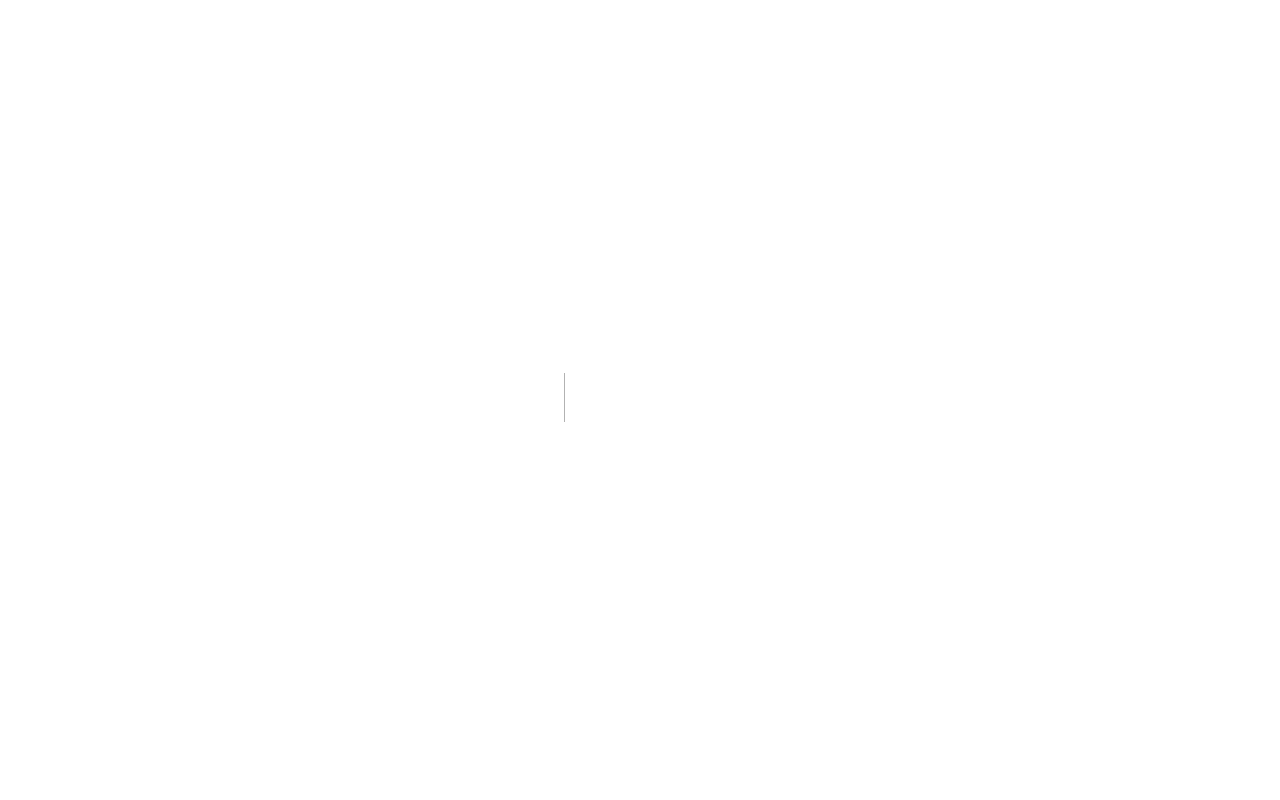
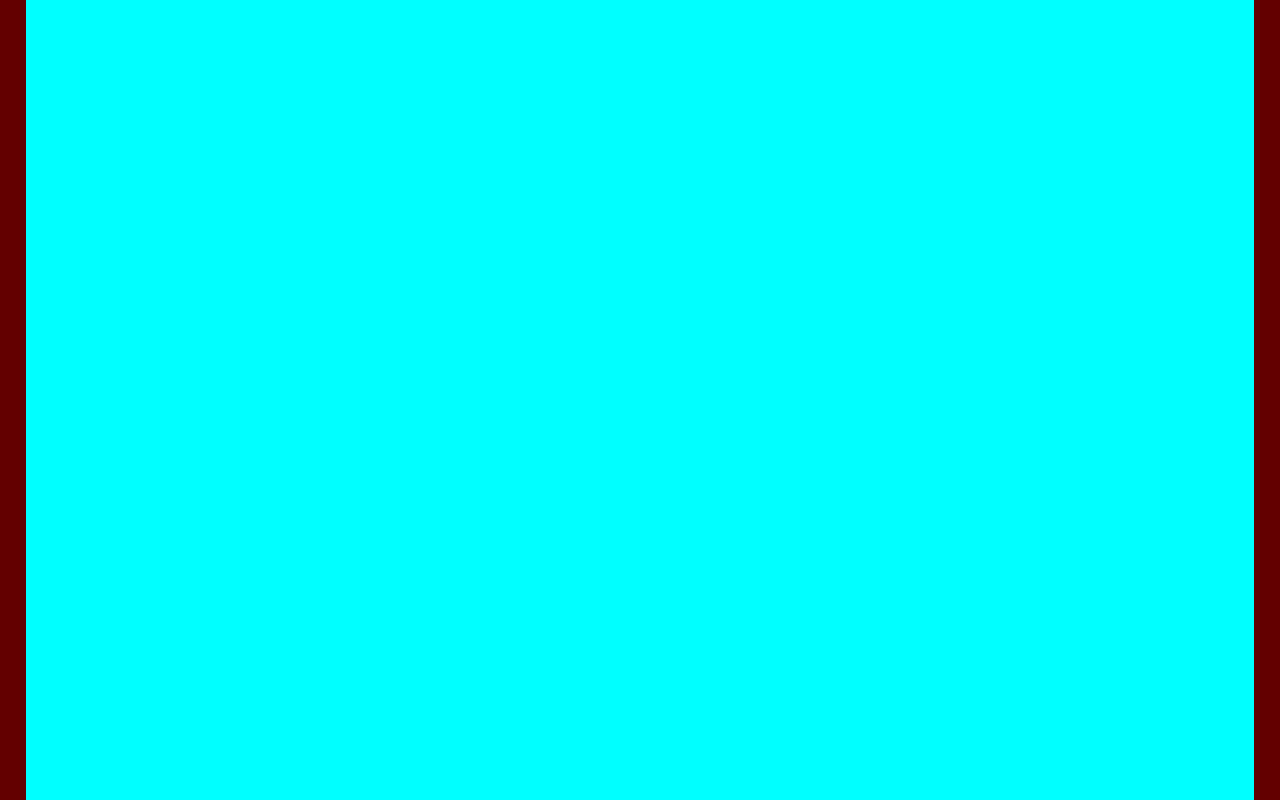
Before and after one commit to willian-pessoa/portfolio-willian-pessoa, a Next.js app: page /playground in a window 1280 px wide. Before the commit this address had no page. Built offline with nearby package versions, Linux system fonts and the light colour scheme.

Commit message:
criado pagina de teste para construção componente de carousel

```diff
--- /dev/null
+++ b/src/app/playground/page.jsx
@@ -0,0 +1,13 @@
+import React from "react";
+
+import Carousel from "@/components/sharedComponents/Carousel/Carousel";
+
+const Playground = () => {
+  return (
+    <div>
+      <Carousel />
+    </div>
+  );
+};
+
+export default Playground;
--- /dev/null
+++ b/src/components/sharedComponents/Carousel/Carousel.jsx
@@ -0,0 +1,15 @@
+import React from 'react'
+
+import "./Carousel.scss"
+
+const Carousel = () => {
+  return (
+    <div className='container-pai'>
+      <div className="carousel">
+
+      </div>
+    </div>
+  )
+}
+
+export default Carousel
--- /dev/null
+++ b/src/components/sharedComponents/Carousel/Carousel.scss
@@ -0,0 +1,14 @@
+.container-pai{
+  width: 100vw;
+  height: 100vh;
+  display: flex;
+  justify-content: center;
+  align-items: center;
+
+  .carousel{
+    width: 100%;
+    height: 100%;
+    background-color: aqua;
+    margin: 2%;
+  }
+}
```
